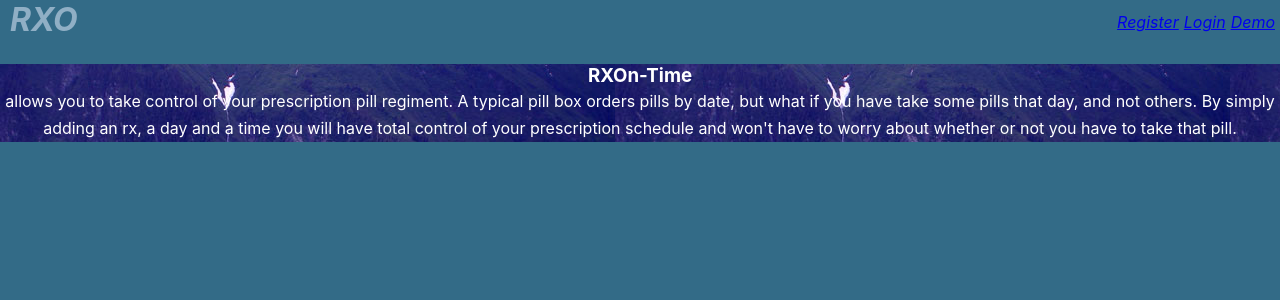
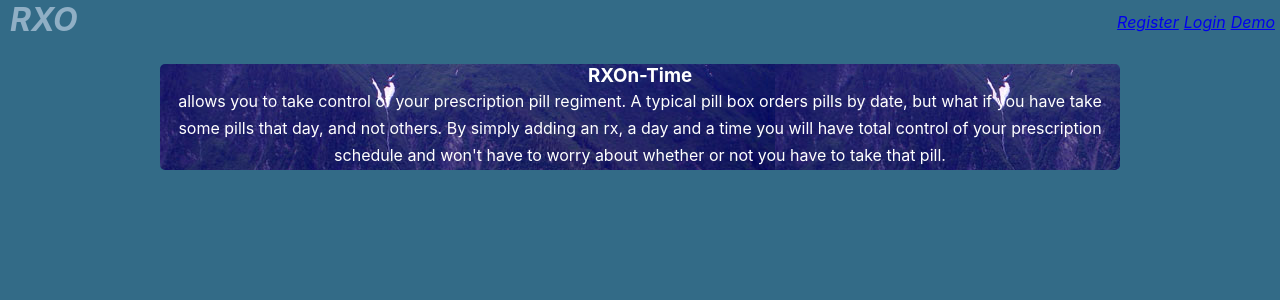
Before and after one commit to rahmor/rxo-client, a React (Create React App) app: page / in a window 1280 px wide. Shown: the top 300 px of the page. Built offline with nearby package versions, Linux system fonts and the light colour scheme.

Commit message:
add styling to landing page

```diff
--- a/src/LandingPage/LandingPage.css
+++ b/src/LandingPage/LandingPage.css
@@ -33,9 +33,12 @@ a:visited {
 }
 
 .landing-lead {
+  margin: auto;
   text-align: center;
   color: #ffffff;
   background-color: #763626;
+  width: 75%;
+  border-radius: 5px;
   background: url('../images/mountain-wildflowers.jpg');
 }
 
```
